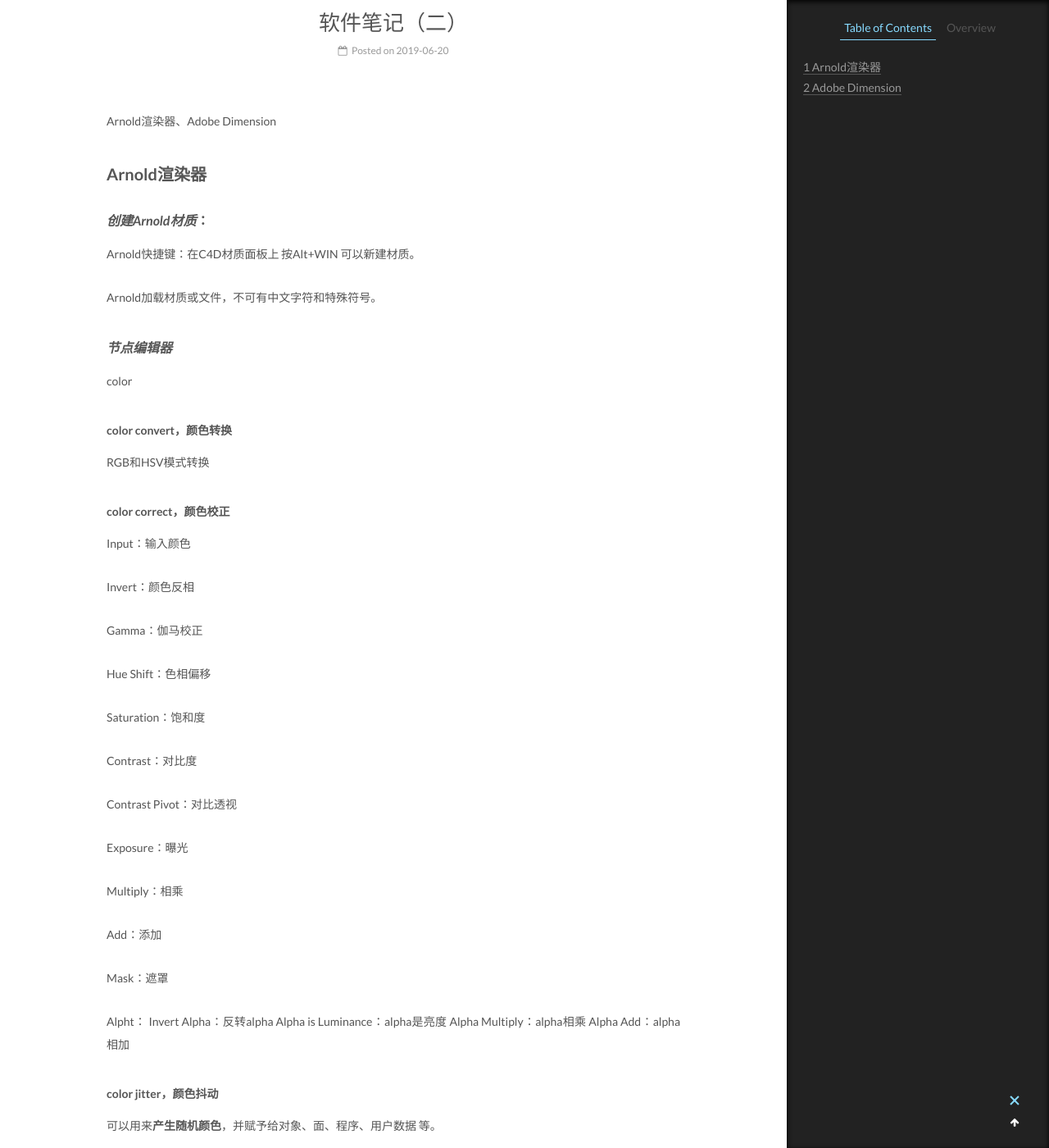
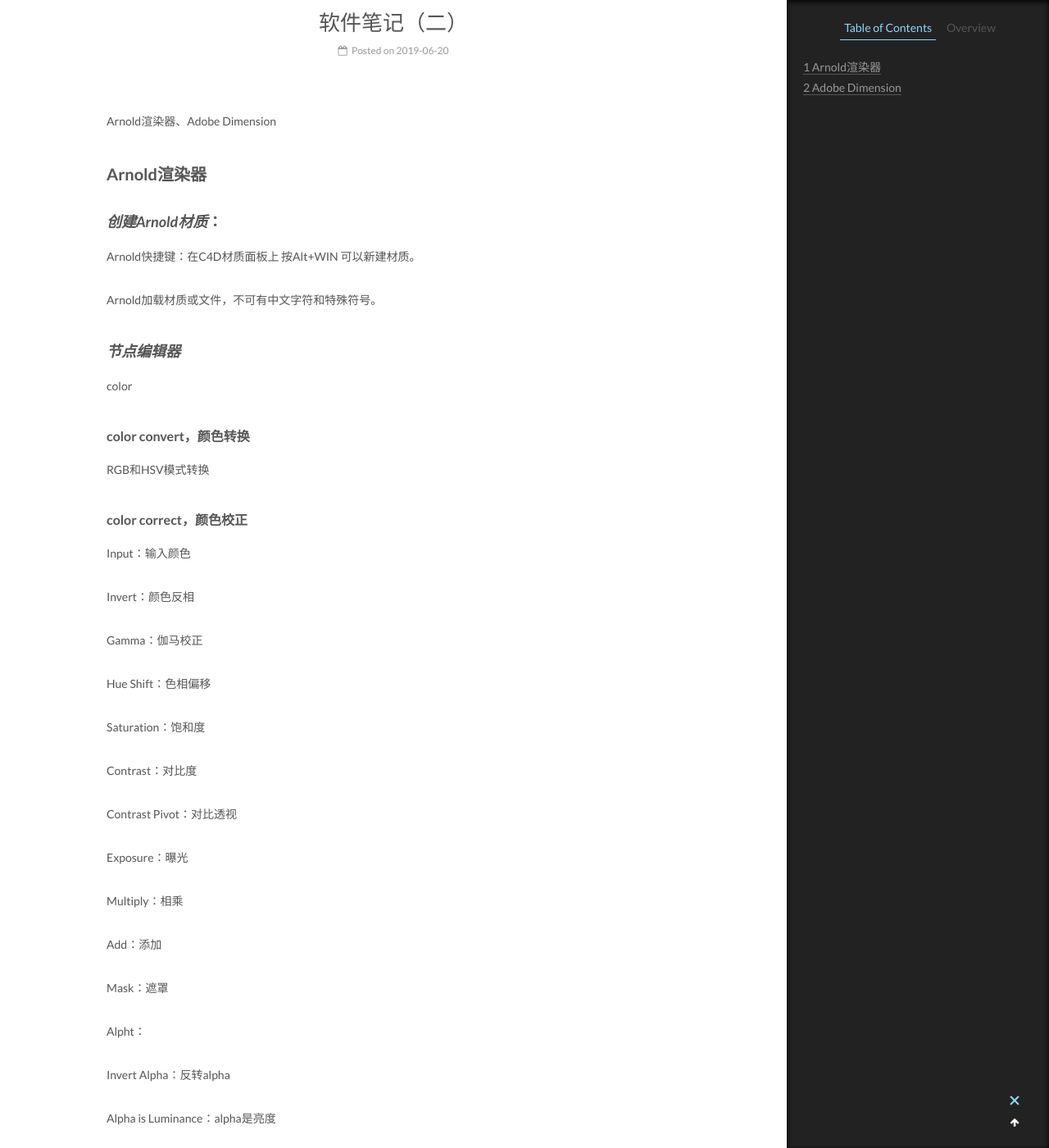
Before and after one commit to Wyundi/wyundi.github.io, a Jekyll site: the page built from _posts/2019-06-20-软件笔记（二）.md, in a window 1280 px wide and 1400 px high, scrolled down 333 px. Shown: the whole window at 82% size. Built offline with Jekyll 4.4.1, drawn with Linux system fonts in a browser that asks for light colours; some of the changed text lies outside the part shown.

Commit message:
Update 2019-06-20-软件笔记（二）.md

```diff
--- a/_posts/2019-06-20-软件笔记（二）.md
+++ b/_posts/2019-06-20-软件笔记（二）.md
@@ -11,21 +11,21 @@
 
 
 
-#### *创建Arnold材质*：
+### *创建Arnold材质*：
 
 Arnold快捷键：在C4D材质面板上 按Alt+WIN 可以新建材质。
 
 Arnold加载材质或文件，不可有中文字符和特殊符号。
 
-#### *节点编辑器*
+### *节点编辑器*
 
 color
 
-##### color convert，颜色转换
+#### color convert，颜色转换
 
 RGB和HSV模式转换
 
-##### color correct，颜色校正
+#### color correct，颜色校正
 
 Input：输入颜色
 
@@ -50,22 +50,26 @@
 Mask：遮罩
 
 Alpht：
+
 Invert Alpha：反转alpha
+
 Alpha is Luminance：alpha是亮度
+
 Alpha Multiply：alpha相乘
+
 Alpha Add：alpha相加
 
-##### color jitter，颜色抖动
+#### color jitter，颜色抖动
 
 可以用来**产生随机颜色**，并赋予给对象、面、程序、用户数据 等。
 
-##### composite，合成
+#### composite，合成
 
 Operation：混合模式
 
 alpha_operation: 使用alpha
 
-##### shuffle，颜色通道混合
+#### shuffle，颜色通道混合
 
 
 
```
